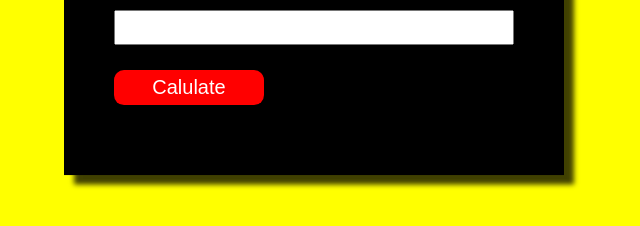
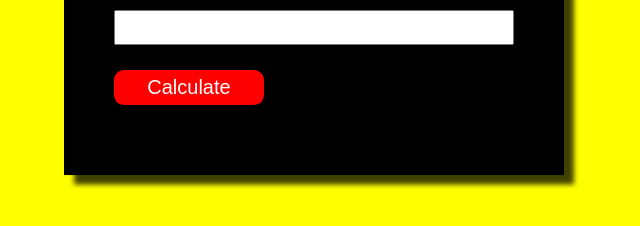
Before and after one commit to kamlesh2019/BMI-calculator, a plain HTML site: page index.html in a window 1280 px wide. Shown: the part 432-658 px from the top of the page, 326-966 px from the left. Drawn offline with Linux system fonts and the light colour scheme.

Commit message:
"first chande"

```diff
--- a/index.html
+++ b/index.html
@@ -20,7 +20,7 @@
         <p>Weight (in Kg)</p>
         <input type="text" id="weight">
 
-        <button id="btn">Calulate</button>
+        <button id="btn">Calculate</button>
 
         <div id="result"></div>
 
```
